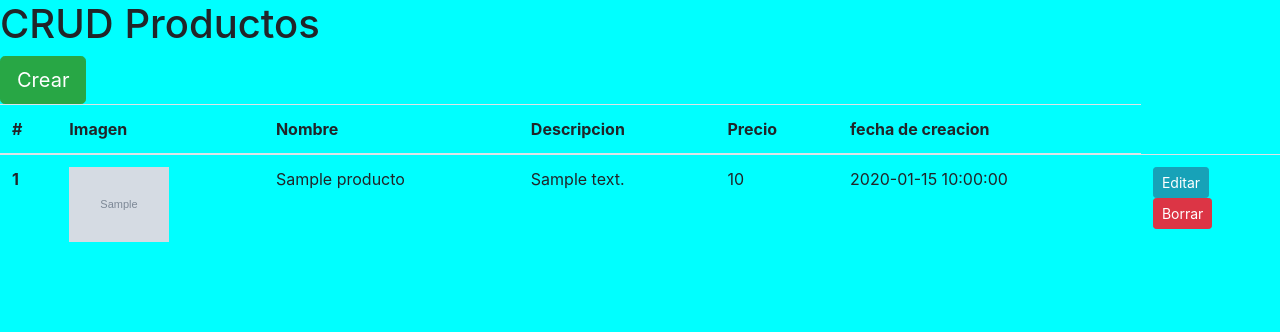
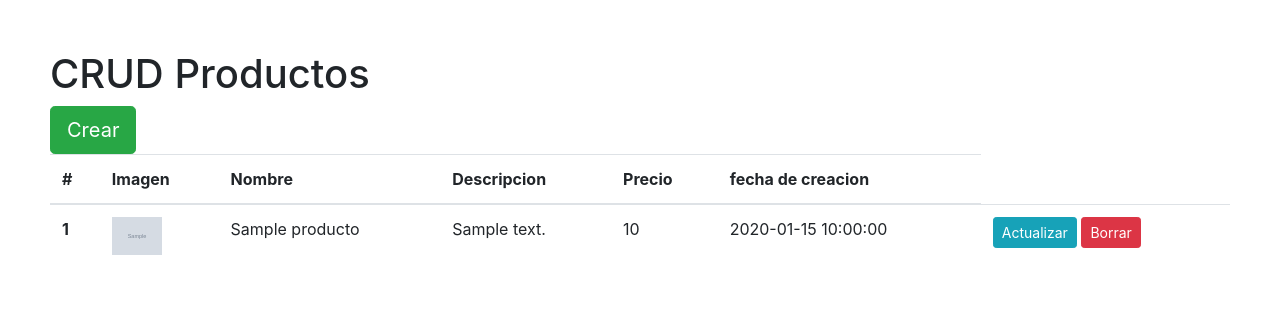
Before and after one commit to FabioDrizZt/CRUD_Productos, a PHP site: page / in a window 1280 px wide. Shown: the top 332 px of the page. Run offline with PHP 8.4, Linux system fonts and the light colour scheme; tables that the repository leaves empty or names only in its code hold one stand-in row (values such as "Sample post"); grey boxes marked "Sample" are stand-in pictures.

Commit message:
Se arreglo el index con los estilos css

```diff
--- a/css/style.css
+++ b/css/style.css
@@ -1,7 +1,9 @@
 body {
-    padding: 50;
-    background-color: aqua;
+    padding: 50px;
 }
 .imagen{
-    width: 30px;
+    width: 50px;
 }
+form{
+    display:inline-block;
+}
--- a/index.php
+++ b/index.php
@@ -45,14 +45,17 @@ echo "</pre>"; */
         <tr>
         <th scope="row"><?=$i + 1?></th>
         <td>
-          <img src="<?=$producto['imagen']?>" style="width: 100px;" class="imagen" >
+          <img src="<?=$producto['imagen']?>" class="imagen" >
         </td>
         <td><?=$producto['nombre']?></td>
         <td><?=$producto['descripcion']?></td>
         <td><?=$producto['precio']?></td>
         <td><?=$producto['fecha_creacion']?></td>
         <td>
-            <button type="button" class="btn btn-info btn-sm">Editar</button>
+            <form method="GET" action="actualizar.php">
+              <input type="hidden" name="id" value="<?=$producto['id']?>"/>
+              <button type="submit" class="btn btn-info btn-sm">Actualizar</button>
+            </form>
             <form method="POST" action="borrar.php">
               <input type="hidden" name="id" value="<?=$producto['id']?>"/>
               <button type="submit" class="btn btn-danger btn-sm">Borrar</button>
```
